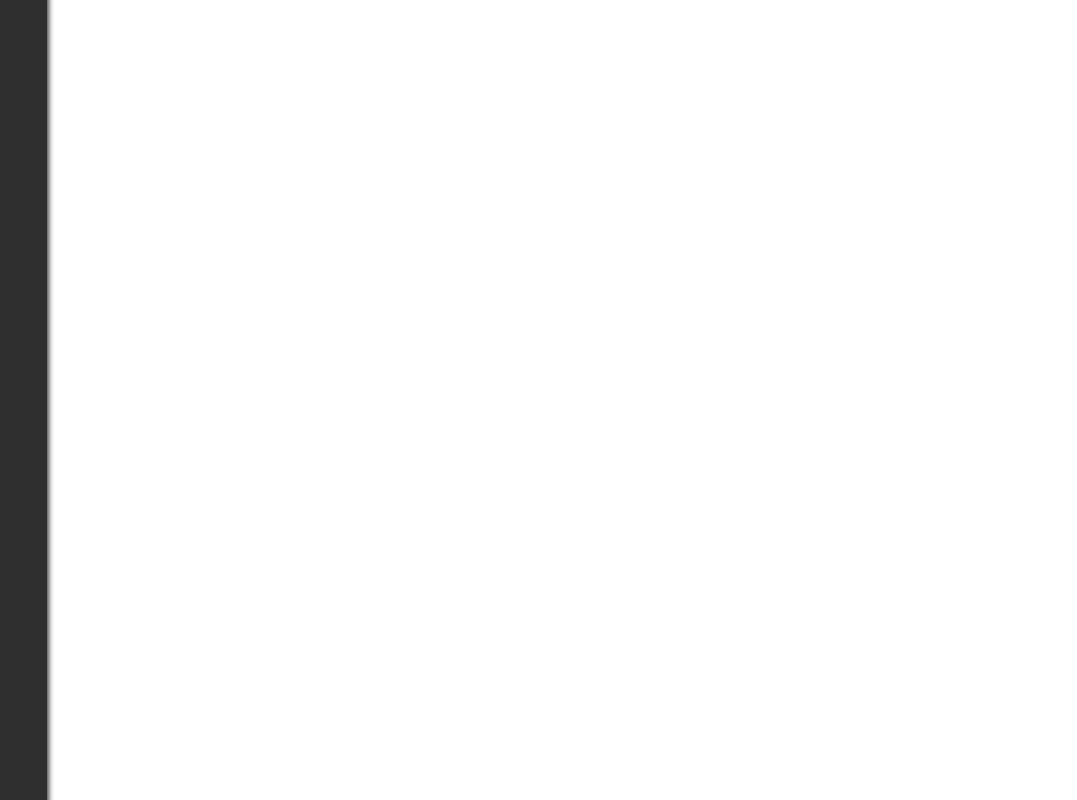
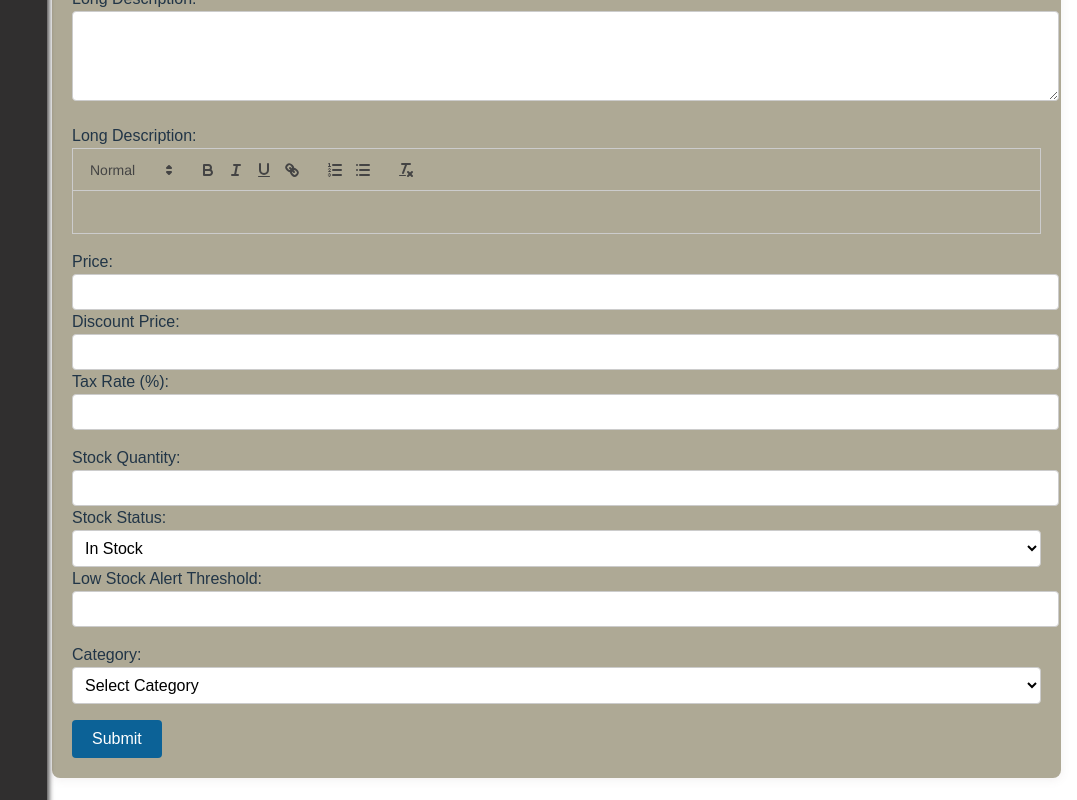
Before and after one commit to vtyagi26/Lilypad_frontend, a React (Vite) app: page /Categories in a window 1280 px wide. Shown: the part 1140-1940 px from the top of the page, without its empty margins (203-1280 px from the left). Built offline with nearby package versions, Linux system fonts and the light colour scheme.

Commit message:
Update categories.css

```diff
--- a/src/components/categories.css
+++ b/src/components/categories.css
@@ -1,142 +1,82 @@
-/* General Styles */
-body {
-  font-family: Arial, sans-serif;
-  background-color: #f9f9f9;
-  margin: 0;
-  padding: 0;
+
+.container {
+  margin-left: 255px;
+  margin-top: -125%;
+  padding: 20px;
+  height: auto;
+  max-height: 200vh;
+  overflow-y: auto;
+  display: flex;
+  flex-direction: column;
+  background-color: #aea995;
+  border-radius: 8px;
+  box-shadow: 0 2px 10px rgba(127, 107, 107, 0.1);
 }
 
-/* Container Styling */
-.container {
-  max-width: 100%; /* Allow container to take the full width */
-  margin: 50px;
-  background-color: #ffffff;
-  border-radius: 8px;
-  box-shadow: 0 4px 6px rgba(0, 0, 0, 0.1);
-  padding: 20px;
-  flex: 1; /* Make the container flexible to take remaining space */
+.container h1 {
+  font-size: 2rem;
+  font-weight: bold;
+  margin-bottom: 1rem;
+  color: #000000;
 }
 
-/* Layout for the product form to be side by side with the navbar */
-.dashboard-container {
-  display: flex; /* Use flexbox to align navbar and form side by side */
-  flex-direction: row;
-  height: 100vh;
-}
-
-/* Heading */
-.container h1 {
-  font-size: 2rem;
-  margin-bottom: 20px;
-  color: #333;
-  text-align: center;
-}
-
-/* Form Styling */
 form {
   display: flex;
   flex-direction: column;
-  gap: 1.5rem;
-}
-
-/* Labels */
-label {
-  font-weight: bold;
-  margin-bottom: 5px;
-  color: #555;
-}
-
-/* Inputs and Textareas */
-input,
-textarea,
-select {
-  width: 100%;
-  padding: 10px;
-  border: 1px solid #ddd;
-  border-radius: 4px;
-  font-size: 1rem;
-  background-color: #f9f9f9;
-}
-
-input:focus,
-textarea:focus,
-select:focus {
-  border-color: #007bff;
-  outline: none;
-}
-
-/* Error Messages */
-.text-red-500 {
-  color: #e3342f;
-  font-size: 0.9rem;
-}
-
-/* Buttons */
-button[type="submit"] {
-  background-color: #007bff;
-  color: white;
-  font-size: 1rem;
-  padding: 10px 15px;
-  border: none;
-  border-radius: 4px;
-  cursor: pointer;
-  transition: background-color 0.3s ease;
-}
-
-button[type="submit"]:hover {
-  background-color: #0056b3;
-}
-
-/* Grid Layout for Price, Discount Price, Tax Rate, etc. */
-.grid {
-  display: grid;
   gap: 1rem;
 }
 
-.grid-cols-1 {
-  grid-template-columns: 1fr;
+form input,
+form select,
+form textarea {
+  width: 100%;
+  padding: 10px;
+  border: 1px solid #ffffff;
+  border-radius: 4px;
+  font-size: 1rem;
+  color: #ffffff;
 }
 
-.md\\:grid-cols-3 {
-  grid-template-columns: repeat(3, 1fr);
+
+form button {
+  align-self: flex-start;
+  padding: 10px 20px;
+  background-color: #0c6297;
+  color: rgb(255, 255, 255);
+  border: none;
+  border-radius: 4px;
+  font-size: 1rem;
+  cursor: pointer;
+  transition: background-color 0.3s;
 }
 
-/* Space for Technical Specifications */
-.space-y-4 > * + * {
-  margin-top: 1rem;
+form button:hover {
+  background-color: #0071e9;
 }
 
-h2 {
-  font-size: 1.5rem;
-  color: #333;
-  border-bottom: 2px solid #ddd;
-  padding-bottom: 5px;
+
+.text-red-500 {
+  color: #e53e3e;
+  font-size: 0.875rem;
 }
 
-/* Dropdown Select Styling */
-select {
-  cursor: pointer;
+
+@media (max-width: 768px) {
+  .dashboard-container {
+    position: relative;
+    width: 100%;
+    height: auto;
+  }
+
 }
 
-/* Responsive Design */
-@media (max-width: 768px) {
-  .container {
-    padding: 15px;
-  }
-
-  h1 {
-    font-size: 1.8rem;
-  }
-
-  .grid {
-    gap: 1rem;
-  }
-
-  .md\\:grid-cols-3 {
-    grid-template-columns: 1fr;
-  }
-
-  .dashboard-container {
-    flex-direction: column; /* Stack elements vertically on smaller screens */
-  }
+form input[type="text"],
+form input[type="number"],
+form textarea,
+form select {
+  background-color: white;
+  color: black;
+  border: 1px solid #ccc;
+  padding: 0.5rem;
+  border-radius: 4px;
 }
```
